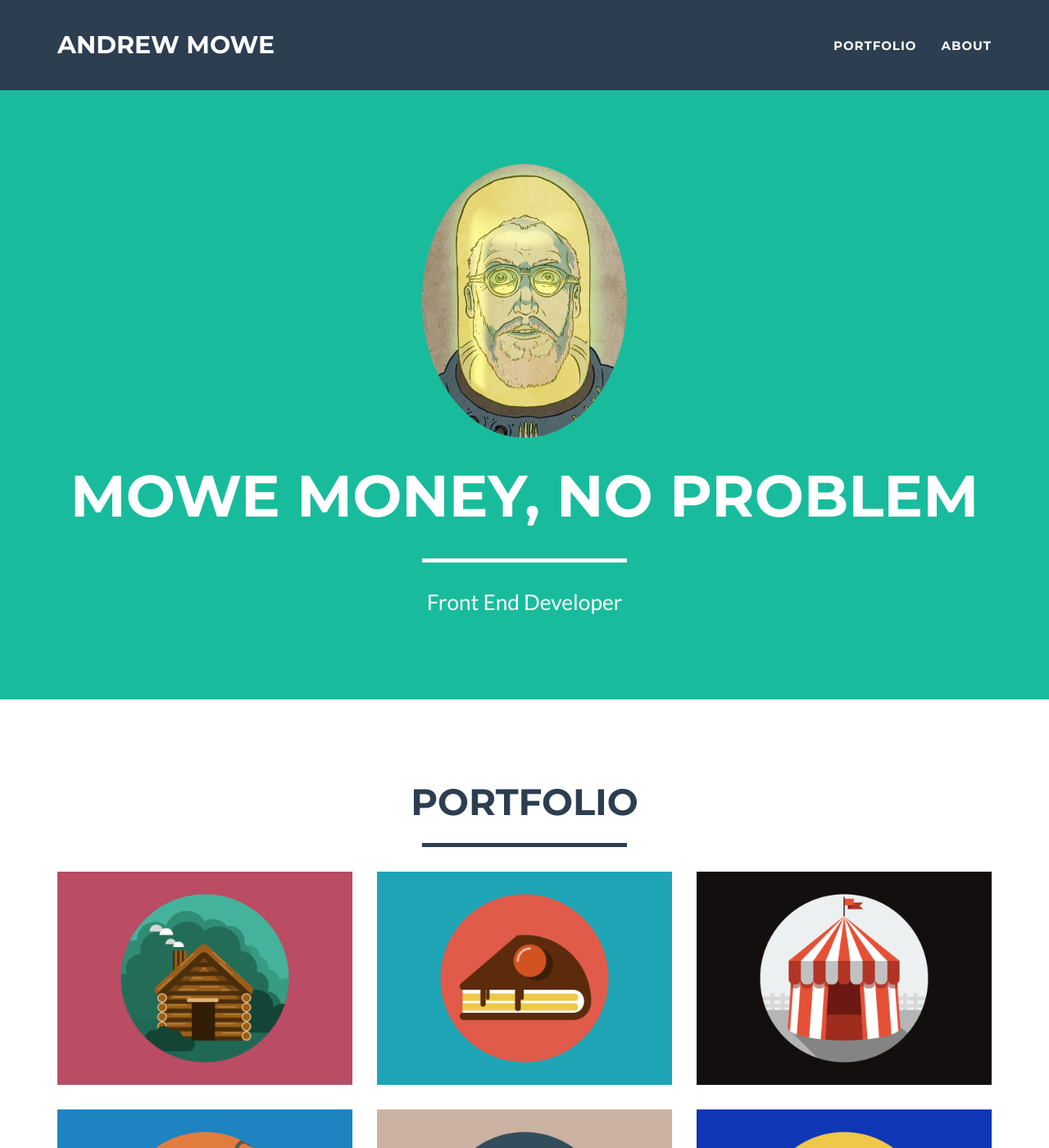
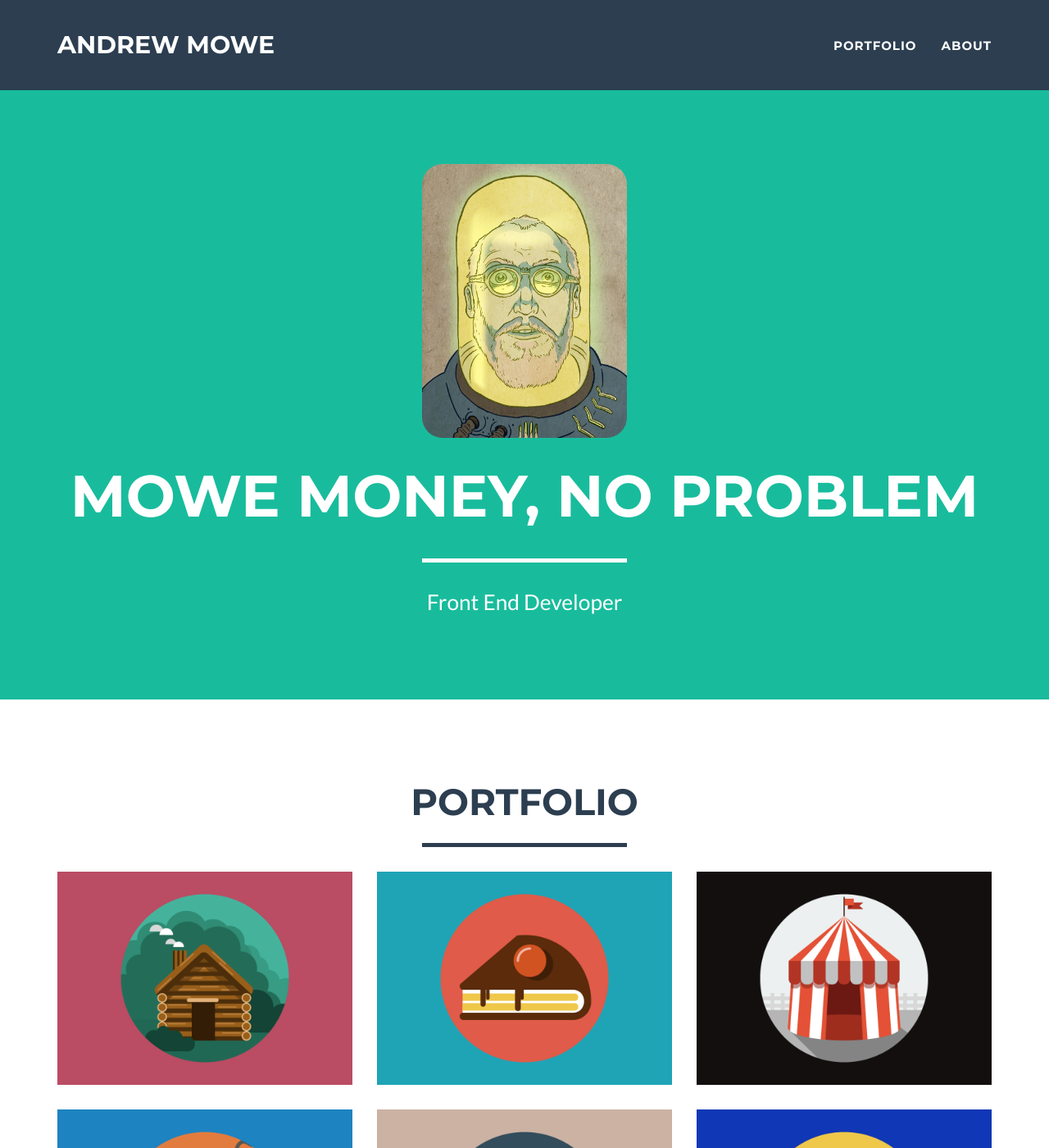
Before and after one commit to andrewmowe/andrewmowe.github.io, a Jekyll site: the page built from index.html, in a window 1280 px wide and 1400 px high. Shown: the whole window at 82% size. Built offline with Jekyll 4.4.1, drawn with Linux system fonts in a browser that asks for light colours.

Commit message:
remove object-fit

```diff
--- a/_includes/css/main.css
+++ b/_includes/css/main.css
@@ -93,8 +93,7 @@ header .container {
 header .img-responsive {
     display: block;
     margin: 0 auto 20px;
-    border-radius: 50%;
-    object-fit: cover;
+    border-radius: 25px;
 }
 
 header .intro-text .name {
```
